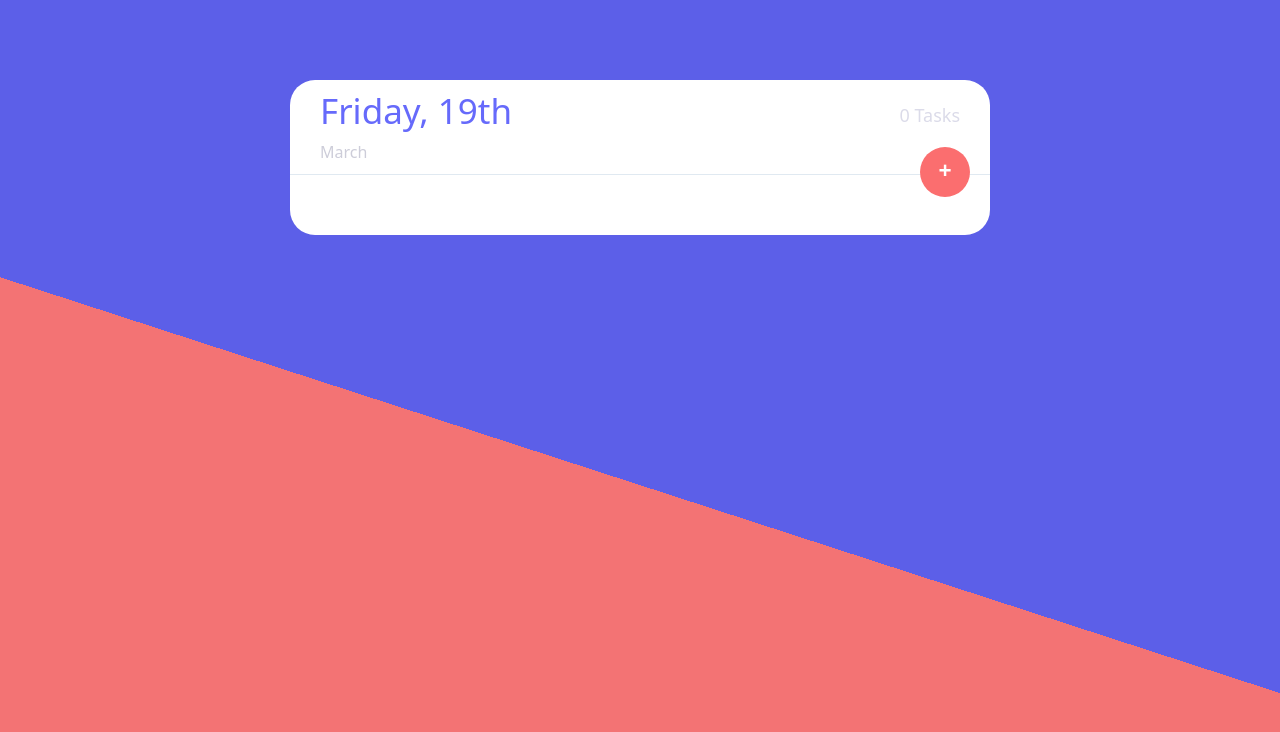
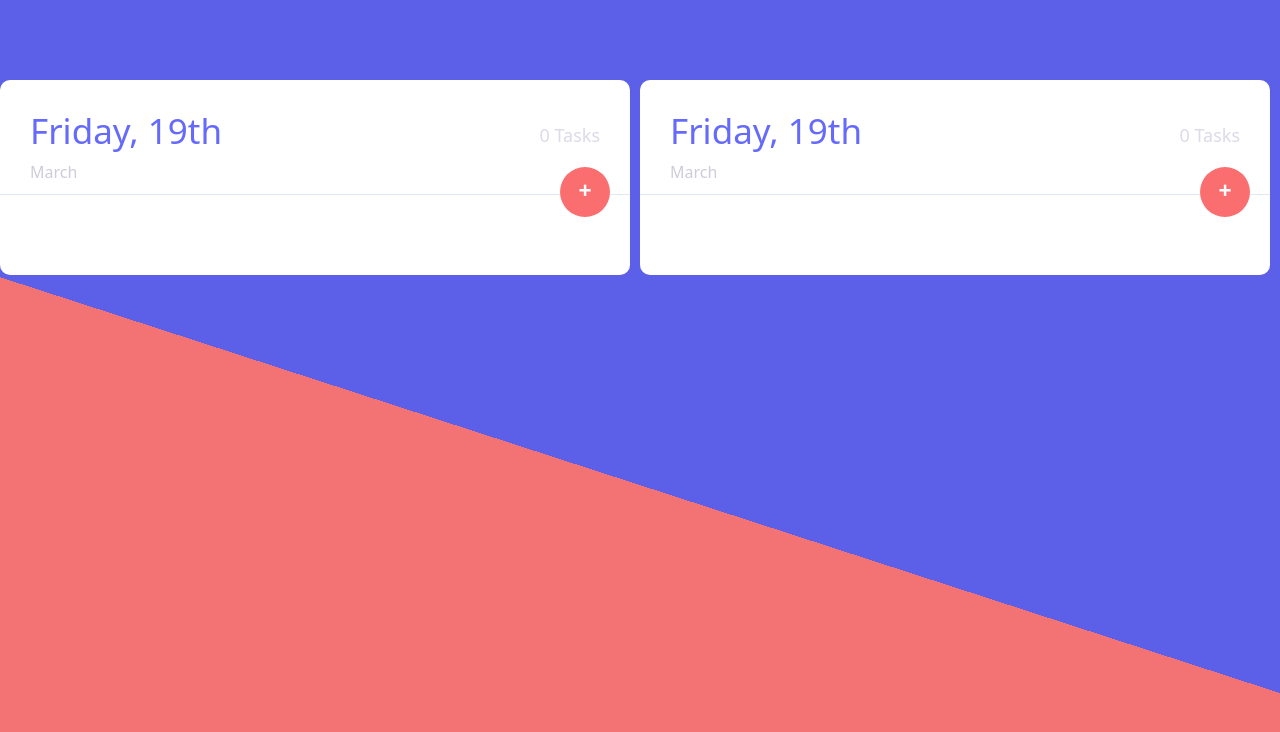
Before and after one commit to TanyaSa/ToDoList, a plain HTML site: page index.html in a window 1280 px wide. Drawn offline with nearby package versions, Linux system fonts and the light colour scheme.

Commit message:
Adding two lists

```diff
--- a/classes/model.js
+++ b/classes/model.js
@@ -2,7 +2,8 @@ class Model {
     todoList = [];
 
 
-    constructor() {
+    constructor(containerId) {
+        this.containerId = containerId;
         var itemsKeys = Object.keys(localStorage);
         for (let j = 0; j < itemsKeys.length; j++) {
             let item = JSON.parse(localStorage[itemsKeys[j]]);
@@ -20,8 +21,8 @@ class Model {
         let item = new TodoListItem();
         this.todoList.push(item);
 
-        localStorage.setItem('Value', JSON.stringify(this.todoList));
-         return item;
+        localStorage.setItem(this.containerId, JSON.stringify(this.todoList));
+        return item;
     }
 
     deleteItem(item) {
@@ -29,13 +30,13 @@ class Model {
         if (index > -1) {
             this.todoList.splice(index, 1);
             // save to local storage
-            localStorage.removeItem('Value');
-            localStorage.setItem('Value', JSON.stringify(this.todoList));
+            localStorage.removeItem(this.containerId);
+            localStorage.setItem(this.containerId, JSON.stringify(this.todoList));
         }
     }
 
     updateItem(item) {
-        localStorage.setItem('Value', JSON.stringify(this.todoList));
+        localStorage.setItem(this.containerId, JSON.stringify(this.todoList));
         // console.log(this.todoList)
     }
 
--- a/classes/view.js
+++ b/classes/view.js
@@ -15,13 +15,21 @@ class View {
     // types in JS
     // value types vs reference types
 
-    constructor(model) {
+    constructor(model, containerId) {
         this.model = model;
+        this.containerId = containerId;
+
+        this.container = document.getElementById(containerId);
+
         // this.titleToDO = document.querySelector('.title_todo');
-        this.checklist = document.querySelector('#checklist');
-        this.addButton = document.querySelector('#addbutton');
-        this.count = document.querySelector('.count');
+        this.checklist = this.container.querySelector('.checklist');
+        this.addButton = this.container.querySelector('.addbutton');
+        this.count = this.container.querySelector('.count');
+
+        //for (let i = 0; i < this.addButton.length; i++) {
         this.addButton.addEventListener('click', (e) => this.dispatch('add:todoItem', e));
+
+        //}
     }
 
     on(eventName, callback) {
@@ -42,38 +50,54 @@ class View {
     }
 
     refreshView() {
+
+        //for (let j = 0; j < this.checklist.length; j++) {
+
         this.checklist.innerHTML = "";
         console.log(this.model.todoList);
 
-        if(localStorage.getItem("Value")!= null){
-            this.model.todoList = JSON.parse(localStorage.getItem("Value"))
+        if (localStorage.getItem(this.containerId) != null) { ///////////////////////////
+            this.model.todoList = JSON.parse(localStorage.getItem(this.containerId))
             for (let i = 0; i < this.model.todoList.length; i++) {
                 let currentTodoItem = this.model.todoList[i];
                 this.renderTodoItem(currentTodoItem);
 
-                localStorage.setItem("Value", JSON.stringify(this.model.todoList))
+                localStorage.setItem(this.containerId, JSON.stringify(this.model.todoList))
             }
             console.log(this.model.todoList);
-        }else{
+        } else {
             // this.model.todoList.push({ text: 'TEST', isCompleted: true });
             for (let i = 0; i < this.model.todoList.length; i++) {
                 let currentTodoItem = this.model.todoList[i];
                 this.renderTodoItem(currentTodoItem);
             }
             console.log(this.model.todoList);
-            localStorage.setItem("Value", JSON.stringify(this.model.todoList))
+            localStorage.setItem(this.containerId, JSON.stringify(this.model.todoList))
         }
-        if(this.model.todoList.length < 2 && this.model.todoList.length != 0){
+        //for (let i = 0; i < this.count.length; i++) {
+        if (this.model.todoList.length < 2 && this.model.todoList.length != 0) {
             this.count.innerHTML = this.model.todoList.length + " " + "Task";
-        }else if(this.model.todoList.length == 0){
+        } else if (this.model.todoList.length == 0) {
             this.count.innerHTML = "0" + " " + "Tasks";
-        }else{
+        } else {
             this.count.innerHTML = this.model.todoList.length + " " + "Tasks";
         }
+        //}
+        // }
 
     };
 
+    // createToDoItem(todoItem) {
+    //     let todoItemContainer = document.createElement("div");
+    //     //write generating one new item
+
+    //     return todoItemContainer;
+    // }
+
+
+    //separate and remove
     renderTodoItem(todoItem) {
+        //for (let j = 0; j < this.checklist.length; j++) {
         let todoItemContainer = document.createElement("div");
         todoItemContainer.className = "input-group mb-3";
 
@@ -94,7 +118,7 @@ class View {
             todoItem,
             newText: input.value,
             newState: checkbox.checked,
-            newTime:todoItem.createdAt
+            newTime: todoItem.createdAt
         }));
         checkBoxWrapper.appendChild(checkbox);
 
@@ -108,7 +132,7 @@ class View {
             todoItem,
             newText: input.value,
             newState: checkbox.checked,
-            newTime:todoItem.createdAt
+            newTime: todoItem.createdAt
         }));
 
 
@@ -123,13 +147,15 @@ class View {
         todoItemContainer.appendChild(input);
         todoItemContainer.appendChild(dateBox);
         todoItemContainer.appendChild(button);
-        checklist.appendChild(todoItemContainer);
 
 
-        if(!checkbox.checked){
+        this.checklist.appendChild(todoItemContainer);
+
+
+        if (!checkbox.checked) {
             input.style.textDecoration = "none";
             input.style.color = "#82829c";
-        }else{
+        } else {
             input.style.textDecoration = "line-through";
             input.style.color = "#d9d9e7";
         }
@@ -139,24 +165,65 @@ class View {
 
         function selectElement() {
             let allItems = todoItemContainer.parentElement.querySelectorAll('.input-group');
-            for (let i = 0; i < allItems.length; i++){
+            for (let i = 0; i < allItems.length; i++) {
                 allItems[i].classList.remove('active');
             }
 
             todoItemContainer.classList.add('active');
-            if(!checkbox.checked){
+            if (!checkbox.checked) {
                 input.style.textDecoration = "none";
                 input.style.color = "#82829c";
-            }else{
+            } else {
                 input.style.textDecoration = "line-through";
                 input.style.color = "#d9d9e7";
             }
         }
+        //}
 
     }
+
+
+    //renderTodoItemInCheclist(chekListId, todoItem) {
+
+    //}
+
     updateTodoItem(e) {
         let val = e.value;
         console.log(val);
     }
 
+
+
+    // renderCheckList(checkListId, itemsList) {
+    //const cardElement = this.generateCardElement(checkListId);
+
+    //const checkList = cardElement.querySelector(`checkList-${checkListId}`);
+
+
+
 }
+
+// generateCardElement(cardSufix) {
+//     // Add check that list is exist
+//     const cardContent = `
+//     <div class="title_todo">
+//         <div class="date">
+//             <div class="header_title">
+//                 <h1 class="title_text"></h1>
+//                 <div class="count-${cardSufix}"></div>
+//             </div>
+//             <div class="month"></div>
+//         </div>
+
+//         <button type="button" id="addbutton-${cardSufix}" class="addBtn"><div class="plus">&#43;</div></button>
+//     </div>
+
+//     <div id="checklist-${cardSufix}"></div>
+//     `
+
+//     const cardDiv = document.createElement('div');
+//     cardDiv.classList.add('inner_card');
+//     cardDiv.innerHTML = cardContent;
+
+//     return cardDiv;
+// }
--- a/indexb.html
+++ b/index.html
@@ -15,7 +15,7 @@
     <script src="https://cdn.jsdelivr.net/npm/bootstrap@5.0.0-beta2/dist/js/bootstrap.bundle.min.js" integrity="sha384-b5kHyXgcpbZJO/tY9Ul7kGkf1S0CWuKcCD38l8YkeH8z8QjE0GmW1gYU5S9FOnJ0" crossorigin="anonymous"></script>
 
     <div class="outer_card">
-        <div class="inner_card">
+        <div id="first-todo" class="inner_card">
             <div class="title_todo">
                 <div class="date">
                     <div class="header_title">
@@ -25,10 +25,26 @@
                     <div class="month"></div>
                 </div>
 
-                <button type="button"id="addbutton" class="addBtn"><div class="plus">&#43;</div></button>
+                <button type="button" class="addbutton addBtn"><div class="plus">&#43;</div></button>
             </div>
 
-            <div id="checklist"></div>
+            <div class="checklist"></div>
+        </div>
+
+        <div id="second-todo" class="inner_card">
+            <div class="title_todo">
+                <div class="date">
+                    <div class="header_title">
+                        <h1 class="title_text"></h1>
+                        <div class="count"></div>
+                    </div>
+                    <div class="month"></div>
+                </div>
+
+                <button type="button" class="addbutton addBtn"><div class="plus">&#43;</div></button>
+            </div>
+
+            <div class="checklist"></div>
         </div>
     </div>
 
--- a/myb.js
+++ b/myb.js
@@ -57,28 +57,37 @@ addButton.addEventListener('click', addItemHandler);
 
 
 document.addEventListener("DOMContentLoaded", () => {
-    var date = document.querySelector('.title_text');
-    var month = document.querySelector('.month');
-    var weekday = ["Sunday","Monday","Tuesday","Wednesday","Thursday","Friday","Saturday"];
+    var date = document.querySelectorAll('.title_text');
+    var month = document.querySelectorAll('.month');
+    var weekday = ["Sunday", "Monday", "Tuesday", "Wednesday", "Thursday", "Friday", "Saturday"];
     var months = ["January", "February", "March", "April", "May", "June",
-            "July", "August", "September", "October", "November", "December"];
+        "July", "August", "September", "October", "November", "December"
+    ];
     dateNow = new Date();
     var n = weekday[dateNow.getDay()];
     var day = dateNow.getDate();
-    date.innerHTML =  n + "," + " " + day + 'th';
-    month.innerHTML = months[dateNow.getMonth()];
-    console.log(String(dateNow.getHours()) + ":" + String(dateNow.getMinutes()));
-    var application = new Application();
+
+    for (let i = 0; i < date.length; i++) {
+        date[i].innerHTML = n + "," + " " + day + 'th';
+        month[i].innerHTML = months[dateNow.getMonth()];
+        console.log(String(dateNow.getHours()) + ":" + String(dateNow.getMinutes()));
+    }
+    var application1 = new Application('first-todo');
+    var application2 = new Application('second-todo');
     // application.model.todoList.push({ text: 'TEST', isCompleted: true });
-    application.start();
+    application1.start();
+    application2.start();
+
 });
 
 
 class Application {
-    constructor() {
-        this.model = new Model();
-        this.view = new View(this.model);
+
+    constructor(containerId) {
+        this.model = new Model(containerId);
+        this.view = new View(this.model, containerId);
         this.controller = new Controller(this.view, this.model);
+
 
     }
 
--- a/styleb.css
+++ b/styleb.css
@@ -3,8 +3,9 @@
     padding: 0;
     box-sizing: border-box;
 }
-.input-group>:not(:first-child):not(.dropdown-menu):not(.valid-tooltip):not(.valid-feedback):not(.invalid-tooltip):not(.invalid-feedback){
-    margin-left:unset;
+
+.input-group>:not(:first-child):not(.dropdown-menu):not(.valid-tooltip):not(.valid-feedback):not(.invalid-tooltip):not(.invalid-feedback) {
+    margin-left: unset;
 }
 
 .checked {
@@ -13,102 +14,82 @@
     opacity: 0.5;
 }
 
-#checklist {
+.checklist {
     font-size: 20px;
     line-height: 2.25;
-    padding-top: 40px;
-    padding-bottom: 20px;
-    /* width: 1000px;
-    margin-left: auto;
-    margin-right: auto; */
+    padding: 40px 0;
 }
 
-
 .inner_card {
-    /* text-align: center; */
     margin-bottom: auto;
-    /* margin-top: 80px; */
-    /* padding-top: 50px;
-    padding-bottom: 50px!important;  */
+    margin-right: 10px;
     width: 700px;
     background: #fff;
-    border-radius: 25px;
+    border-radius: 10px;
 }
-.outer_card{
+
+.outer_card {
     display: flex;
     justify-content: center;
-    background: linear-gradient(18deg, rgba(243,115,116,1) 43%, rgba(92,95,232,1) 43%);
+    background: linear-gradient(18deg, rgba(243, 115, 116, 1) 43%, rgba(92, 95, 232, 1) 43%);
     padding: 80px 0;
     width: 100%;
     min-height: 100vh;
 }
-.btn{
 
-    /* background: url('img/trash.png'); */
+.btn {
     background-size: contain;
     background-repeat: no-repeat;
     outline: none;
     border: none;
-    /* padding: .375rem 0 .375rem 10px; */
 }
-.btn::after{
+
+.btn::after {
     content: "✘";
     color: #f37374;
 }
-.title_todo{
+
+.title_todo {
     position: relative;
-    border-bottom:1px solid #e0e9f1;
+    border-bottom: 1px solid #e0e9f1;
 }
-/* h1 {
-    text-align: left;
-    width: 1000px;
-    margin-left: auto;
-    margin-right: auto;
-    margin-bottom: 30px;
-} */
-.title_text{
+
+.title_text {
     font-size: 35px;
     color: #666afb;
     font-weight: 500;
 }
-.header_title{
+
+.header_title {
     display: flex;
     justify-content: space-between;
     align-items: center;
+    margin-top: 20px;
 }
-.date{
+
+.date {
     display: flex;
     flex-direction: column;
     text-align: left;
     margin: 10px 30px;
 }
-.time{
+
+.time {
     display: flex;
     align-items: center;
     font-size: 13px;
     color: #d3d3e1;
     padding: .375rem .75rem;
 }
-.month{
-    color:#cdcdd9;
+
+.month {
+    color: #cdcdd9;
 }
-.count{
+
+.count {
     font-size: 18px;
     color: #dbdbe9;
 }
-/* body{
-    /* background-color: #F6CEE3; */
-    /* display: flex; */
-    /* align-items: center; */
-    /* justify-content: center;
-    background-image: url('img/background.jpg');
-    background-size: cover;
-    background-repeat: no-repeat;
-    width: 100%;
-    height: 100vh;
-    font-family: Verdana, Geneva, Tahoma, sans-serif;
-    color: #424242;
-} */
 
 div.area.bg-secondary.bg-gradient.shadow.p-3.mb-5.bg-body.rounded {
     padding-top: 100px;
@@ -119,24 +100,28 @@ input.form-control:focus {
     box-shadow: none;
 }
 
-.mb-3.active{
+.mb-3.active {
     border-left: 5px solid #43a5fd;
-    transition:0.2s linear;
+    transition: 0.2s linear;
 }
 
-.mb-3 button.btn{
+.mb-3 button.btn {
     display: none;
 }
-.mb-3 button.time{
+
+.mb-3 button.time {
     display: block;
 }
-.mb-3.active button.btn{
+
+.mb-3.active button.btn {
     display: block;
 }
-.mb-3.active .time{
+
+.mb-3.active .time {
     display: none;
 }
-.addBtn{
+
+.addBtn {
     display: flex;
     justify-content: center;
     position: absolute;
@@ -164,69 +149,75 @@ input.form-control:focus {
     background-color: #fa7676;
     border-color: #fa7676;
 }
-.form-control{
+
+.form-control {
     border: none;
     font-size: 20px;
     font-weight: 500;
     color: #82829c;
 }
-.form-control::placeholder{
-        color: #d3d3e1;
-        font-size: 15px;
-        text-decoration: none;
+
+.form-control::placeholder {
+    color: #d3d3e1;
+    font-size: 15px;
+    text-decoration: none;
 }
+
 .mb-3 {
     border-bottom: 1px solid #e0e9f1;
     padding: 20px 20px 20px 15px;
     border-left: 5px solid transparent;
-    margin-bottom:unset !important;
+    margin-bottom: unset !important;
     outline: none;
 }
-.form-check-input:focus{
+
+.form-check-input:focus {
     box-shadow: unset;
 }
-.btn-check:focus+.btn, .btn:focus{
+
+.btn-check:focus+.btn,
+.btn:focus {
     box-shadow: unset;
 }
-.plus{
+
+.plus {
     margin-top: 11%;
 }
 
 
-
-
 /* media */
 
-@media screen and (max-width: 730px){
+@media screen and (max-width: 730px) {
     .inner_card {
         width: 600px;
     }
 }
-@media screen and (max-width: 650px){
+
+@media screen and (max-width: 650px) {
     .inner_card {
         width: 500px;
     }
 }
-@media screen and (max-width: 560px){
+
+@media screen and (max-width: 560px) {
     .inner_card {
         width: 400px;
     }
-    /* h1{
-        font-size: 25px;
-    } */
-    .title_text{
+    .title_text {
         font-size: 25px;
     }
     .count {
         font-size: 15px;
     }
 }
-@media screen and (max-width: 450px){
+
+@media screen and (max-width: 450px) {
     .inner_card {
         width: 350px;
     }
 }
-@media screen and (max-width: 400px){
+
+@media screen and (max-width: 400px) {
     .inner_card {
         width: 300px;
     }
@@ -237,14 +228,15 @@ input.form-control:focus {
         font-size: 16px;
     }
 }
-@media screen and (max-width: 350px){
+
+@media screen and (max-width: 350px) {
     .inner_card {
         width: 270px;
     }
-    h1{
+    h1 {
         font-size: 20px;
     }
-    .month{
+    .month {
         font-size: 15px;
     }
     .addBtn {
```
Also changed, not shown: classes/controller.js (line endings or trailing spaces).
